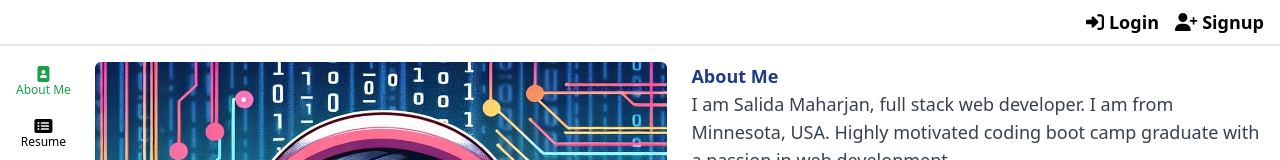
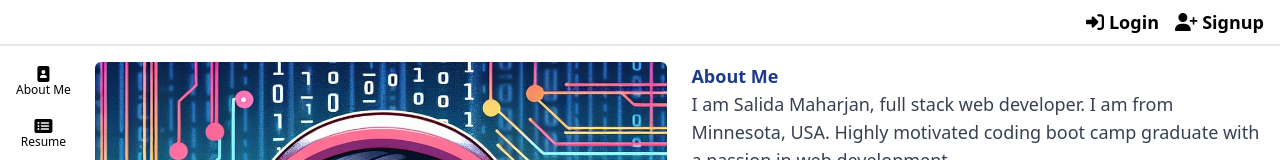
Before and after one commit to salidamaharjan/portfolio, a React (Vite) app in the folder client/: page /u/user1 in a window 1280 px wide. Shown: the top 160 px of the page. Built offline with nearby package versions, Linux system fonts and the light colour scheme.

Commit message:
Create AsideLink component and use in portfolio page

```diff
--- /dev/null
+++ b/client/src/component/AsideLinks.tsx
@@ -0,0 +1,32 @@
+import clsx from "clsx";
+
+type AsideLinksProps = {
+  path: string;
+  onClick: () => void;
+  fontTag: React.ReactNode;
+  title: string;
+};
+
+function AsideLinks({
+  path: username,
+  onClick,
+  fontTag,
+  title,
+}: AsideLinksProps) {
+  return (
+    <div
+      className={clsx("flex flex-col", {
+        "text-green-600": location.pathname.endsWith(username),
+      })}
+      onClick={onClick}
+    >
+      <div className="flex flex-col hover:text-green-600">
+        {fontTag}
+        <span className="text-xs hover:text-green-600 text-center">
+          {title}
+        </span>
+      </div>
+    </div>
+  );
+}
+export default AsideLinks;
--- a/client/src/pages/Portfolio.tsx
+++ b/client/src/pages/Portfolio.tsx
@@ -1,9 +1,4 @@
-import {
-  useNavigate,
-  useLocation,
-  Outlet,
-  useParams,
-} from "react-router-dom";
+import { useNavigate, useLocation, Outlet, useParams } from "react-router-dom";
 import { FontAwesomeIcon } from "@fortawesome/react-fontawesome";
 import { useEffect } from "react";
 import {
@@ -13,6 +8,8 @@ import {
   faEnvelopesBulk,
 } from "@fortawesome/free-solid-svg-icons";
 import clsx from "clsx";
+import AsideLinks from "../component/AsideLinks";
+import Contact from "./Contact";
 
 function Portfolio() {
   const navigate = useNavigate();
@@ -29,56 +26,30 @@ function Portfolio() {
   return (
     <div className="md:flex flex md:flex-row flex-col-reverse p-4 gap-6">
       <aside className="flex flex-row justify-evenly border-t md:border-t-0 w-[100dvw] md:w-auto bg-white pb-2 md:pb-0 md:flex-col fixed bottom-0 md:sticky md:top-[60px] self-start left-0 pt-1 gap-5">
-        <div
-          className={clsx("flex flex-col", {
-            "text-green-600": location.pathname.endsWith(username || "/"),
-          })}
+        <AsideLinks
+          path={`username || ""`}
           onClick={() => navigate("")}
-        >
-          <div className="flex flex-col hover:text-green-600">
-            <FontAwesomeIcon icon={faImagePortrait} />
-            <span className="text-xs hover:text-green-600 text-center">
-              About Me
-            </span>
-          </div>
-        </div>
-        <div
-          className={clsx("flex flex-col", {
-            "text-green-600": location.pathname.endsWith("/resume"),
-          })}
+          fontTag={<FontAwesomeIcon icon={faImagePortrait} />}
+          title="About Me"
+        />
+        <AsideLinks
+          path="/resume"
+          title="Resume"
           onClick={() => navigate("resume")}
-        >
-          <div className="flex flex-col hover:text-green-600">
-            <FontAwesomeIcon icon={faRectangleList} />
-            <span className="text-xs text-center hover:text-green-600">
-              Resume
-            </span>
-          </div>
-        </div>
-        <div
-          className={clsx("flex flex-col", {
-            "text-green-600": location.pathname.endsWith("/works"),
-          })}
+          fontTag={<FontAwesomeIcon icon={faRectangleList} />}
+        />
+        <AsideLinks
+          title="Works"
           onClick={() => navigate("works")}
-        >
-          <div className="flex flex-col hover:text-green-600">
-            <FontAwesomeIcon icon={faDiagramProject} />
-            <span className="text-xs  hover:text-green-600 text-center">
-              Works
-            </span>
-          </div>
-        </div>
-        <div
-          className={clsx("flex flex-col", {
-            "text-green-600": location.pathname.endsWith("/contact"),
-          })}
+          path="/works"
+          fontTag={<FontAwesomeIcon icon={faDiagramProject} />}
+        />
+        <AsideLinks
+          title="Contact"
+          path="/contact"
+          fontTag={<FontAwesomeIcon icon={faEnvelopesBulk} />}
           onClick={() => navigate("contact")}
-        >
-          <div className="flex flex-col hover:text-green-600">
-            <FontAwesomeIcon icon={faEnvelopesBulk} />
-            <span className="text-xs   text-center">Contact</span>
-          </div>
-        </div>
+        />
       </aside>
       <div className="flex-1">
         <Outlet />
```
